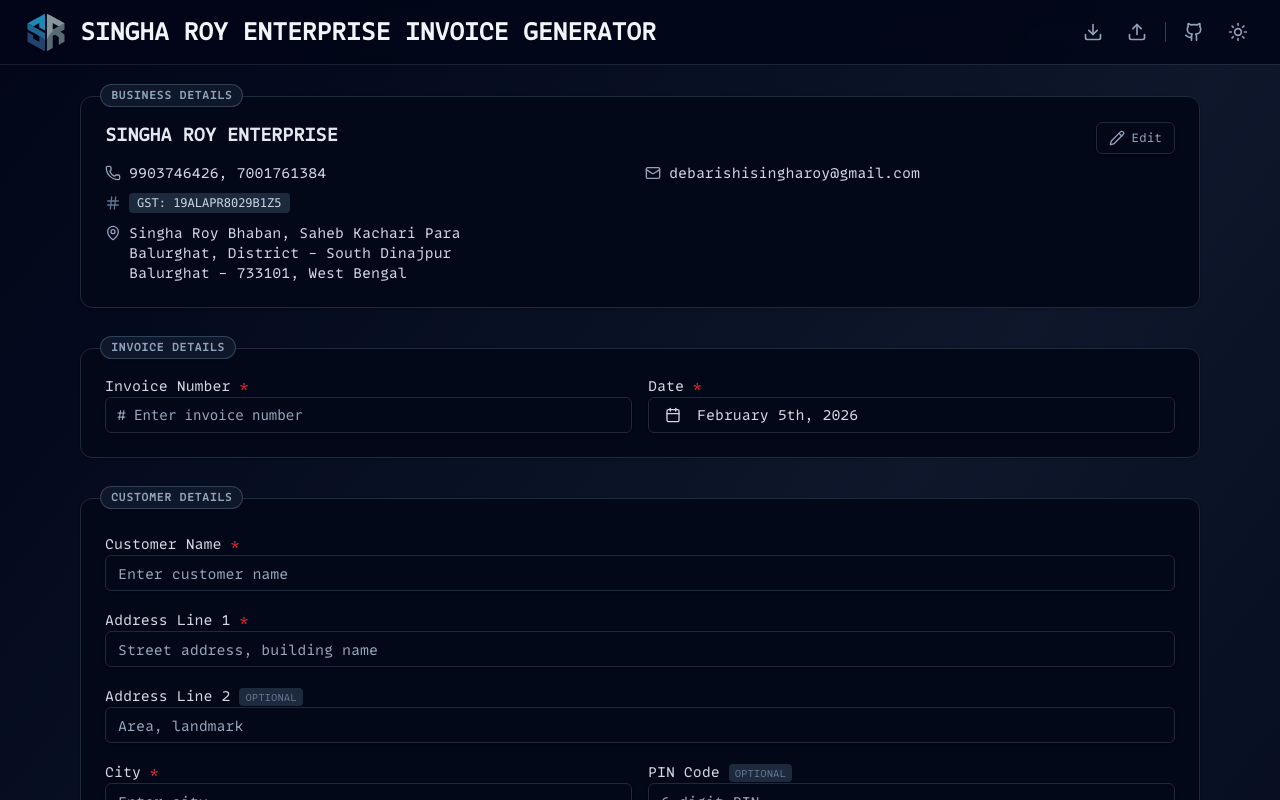
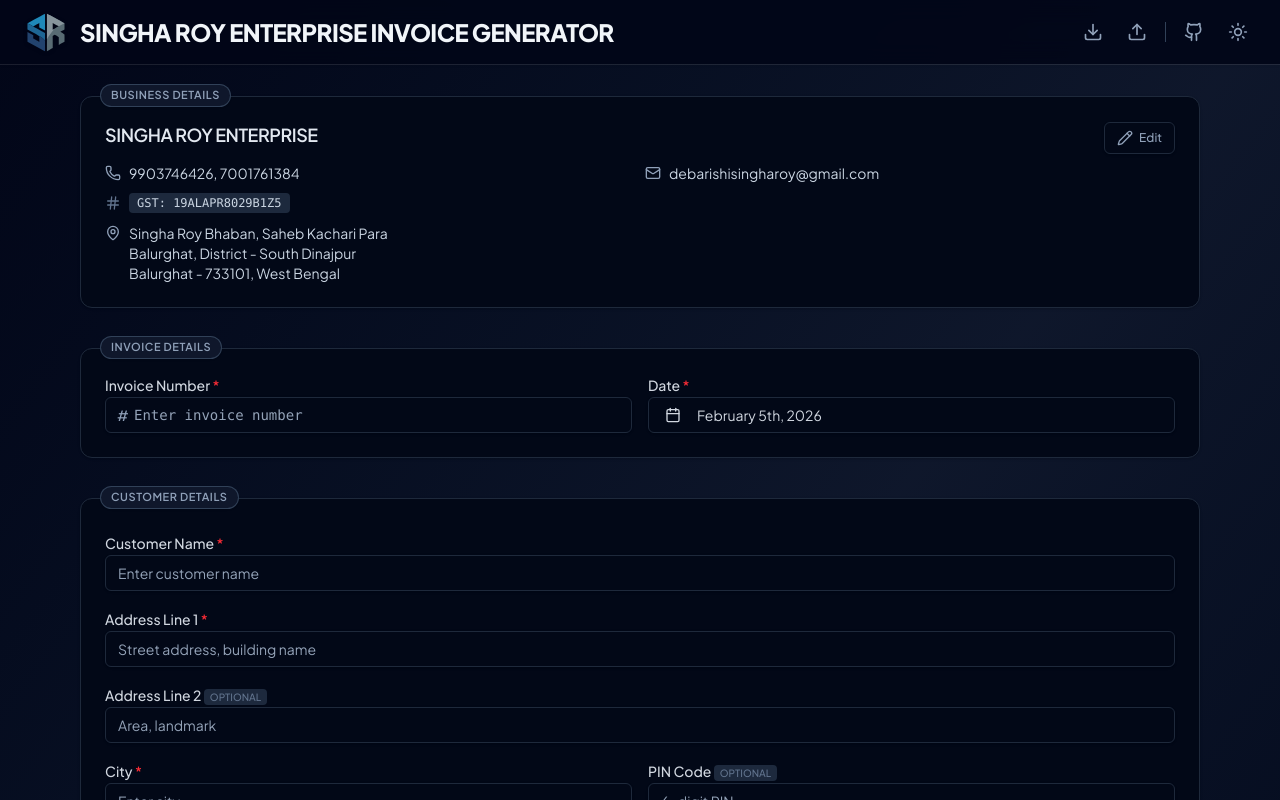
Before and after one commit to antigravity-vibe/singha-roy-enterprise-bill-gen, a React (Vite) app: page / in a window 1280 px wide. Shown: the top 800 px of the page. Built offline with nearby package versions, Linux system fonts and the light colour scheme; what pdfmake would draw is missing.

Commit message:
updated fonts

```diff
--- a/index.html
+++ b/index.html
@@ -7,7 +7,7 @@
         <link rel="preconnect" href="https://fonts.googleapis.com" />
         <link rel="preconnect" href="https://fonts.gstatic.com" crossorigin />
         <link
-            href="https://fonts.googleapis.com/css2?family=JetBrains+Mono:wght@400;500;600;700&display=swap"
+            href="https://fonts.googleapis.com/css2?family=Plus+Jakarta+Sans:wght@400;500;600;700;800&display=swap"
             rel="stylesheet"
         />
     </head>
--- a/src/components/BillTable.tsx
+++ b/src/components/BillTable.tsx
@@ -241,7 +241,7 @@ export function BillTable({ items, calculatedItems, grandTotal, onItemsChange, h
                                 <TableCell colSpan={1} className="text-left font-semibold text-white/80">
                                     Grand Total
                                 </TableCell>
-                                <TableCell colSpan={9} className="text-right font-mono text-lg font-bold text-white">
+                                <TableCell colSpan={9} className="text-right text-lg font-bold text-white">
                                     ₹ {formatNumber(grandTotal)}
                                 </TableCell>
                             </TableRow>
--- a/src/index.css
+++ b/src/index.css
@@ -6,19 +6,11 @@
 /* @import "react-day-picker/style.css"; */
 @custom-variant dark (&:where(.dark, .dark *));
 
-@font-face {
-    font-family: "MonoLisa";
-    src:
-        url("./assets/fonts/monolisa/MonoLisa-normal.woff2") format("woff2"),
-        url("./assets/fonts/monolisa/MonoLisa-normal.ttf") format("truetype");
-    font-weight: normal;
-    font-style: normal;
-    font-display: swap;
-}
+/* Inter loaded from Google Fonts — see index.html */
 
 @theme {
-    /* Global font */
-    --font-sans: "MonoLisa", ui-monospace, SFMono-Regular, Menlo, Monaco, Consolas, monospace;
+    /* Global fonts */
+    --font-sans: "Plus Jakarta Sans", ui-sans-serif, system-ui, -apple-system, sans-serif;
 
     /* Map CSS variables to Tailwind colors */
     --color-background: hsl(var(--background));
```
